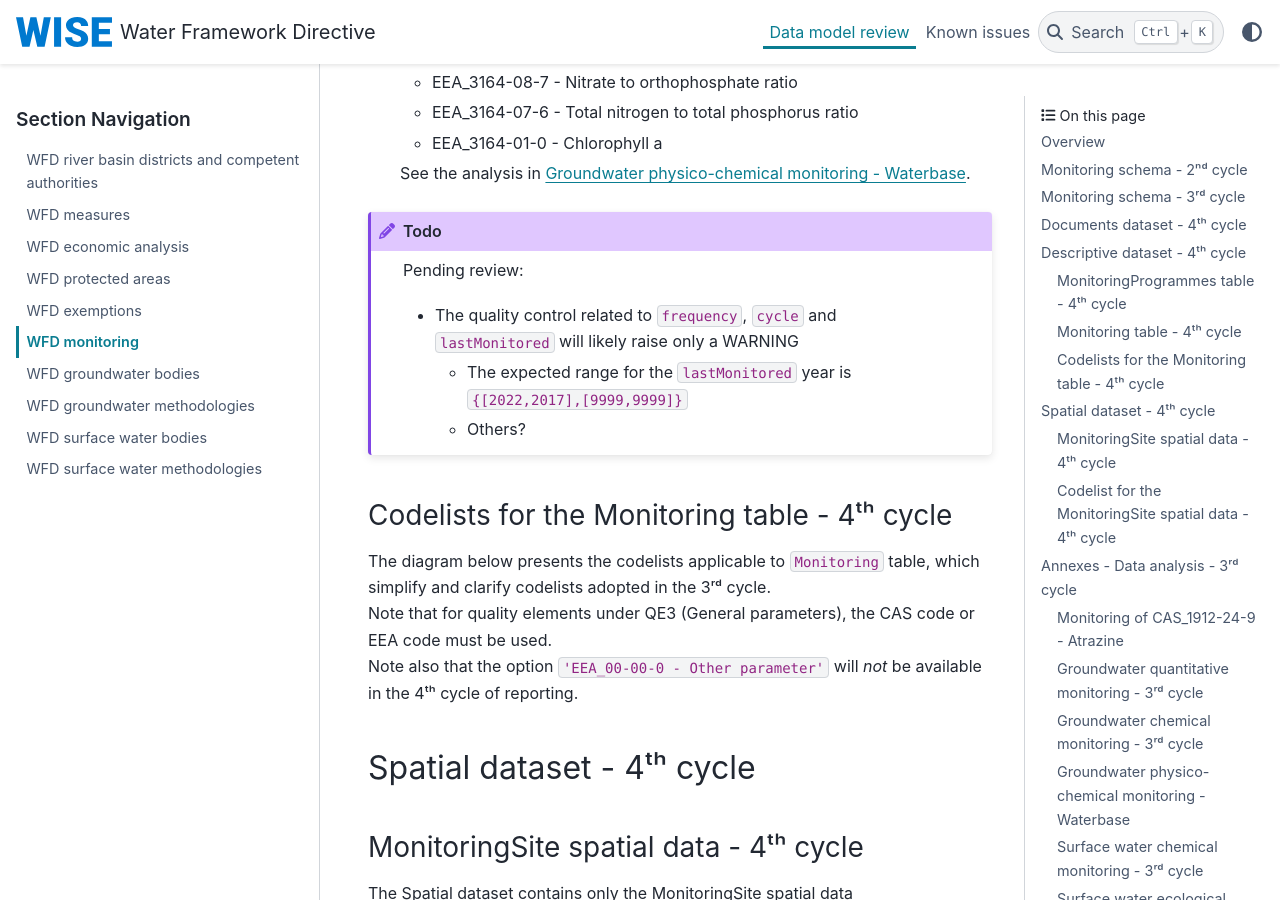
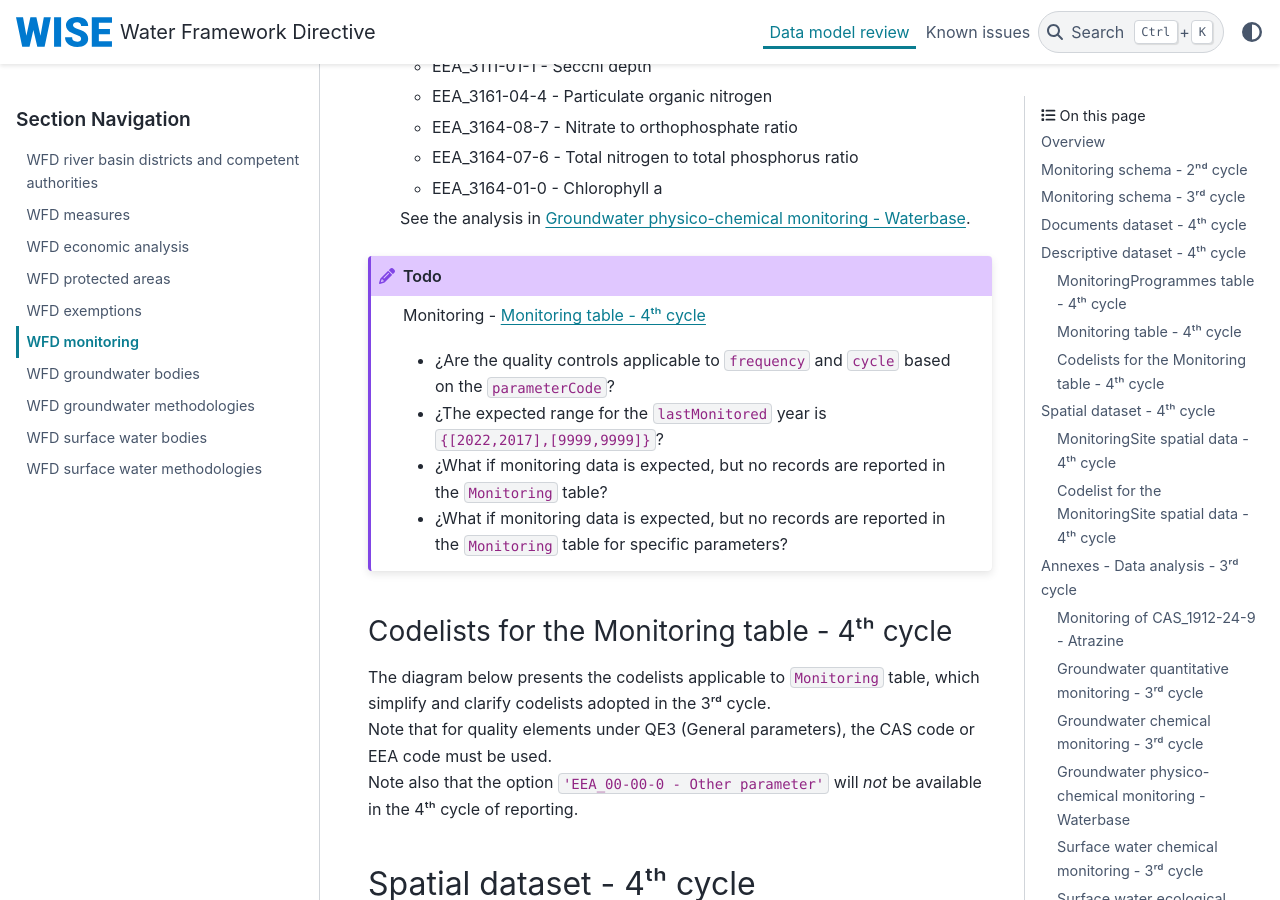
Before and after one commit to eeadata/WISE.WFD.Documentation, a Sphinx documentation site: the page built from docs/DataModelReview/WFDMonitoring.md, in a window 1280 px wide and 900 px high, scrolled down 8018 px. Built offline with Sphinx 7.4.7 and the PyData theme 0.15.4, drawn with Linux system fonts in a browser that asks for light colours; some of the changed text lies outside the part shown.

Commit message:
Formatting the "todo" issues in the Monitoring.

````diff
--- a/docs/DataModelReview/WFDMonitoring.md
+++ b/docs/DataModelReview/WFDMonitoring.md
@@ -132,7 +132,9 @@
 ## Documents dataset - 4ᵗʰ cycle
 
 ```{todo}
-Review
+Monitoring - {ref}`heading_wfd_monitoring_documents_dataset_4th_cycle`
+
+**Technical** review pending.
 ```
 
 The Documents dataset follows the standard structure used in various WISE dataflows ({numref}`Monitoring_4thCycle_Documents`):
@@ -362,13 +364,12 @@
 
 
 ```{todo}
-Pending review:
+Monitoring - {ref}`heading_wfd_monitoring_monitoring_table_4th_cycle`
 
-* The quality control related to `frequency`, `cycle` and `lastMonitored`
-  will likely raise only a WARNING
-
-  * The expected range for the `lastMonitored` year is `{[2022,2017],[9999,9999]}`
-  * Others?
+* ¿Are the quality controls applicable to `frequency` and `cycle` based on the `parameterCode`?
+* ¿The expected range for the `lastMonitored` year is `{[2022,2017],[9999,9999]}`?
+* ¿What if monitoring data is expected, but no records are reported in the `Monitoring` table?
+* ¿What if monitoring data is expected, but no records are reported in the `Monitoring` table for specific parameters?
 ```
 
 (heading_wfd_monitoring_codelists_4th_cycle)=
@@ -427,7 +428,10 @@
 ### Codelist for the MonitoringSite spatial data - 4ᵗʰ cycle
 
 ```{todo}
-Specific codelist be included (although tehy have ):
+Monitoring - {ref}`heading_wfd_monitoring_codelists_monitoring_site_4th_cycle`
+
+**Technical issue**
+Include codelists for:
 
 * ConfidentialityStatus
 * Purpose - the values of Purpose codelist may reported as comma-separated values in the `purpose`attribute.
````
Also changed, not shown: docs/DataModelReview/KnownIssues.md (+1 -0 lines).
